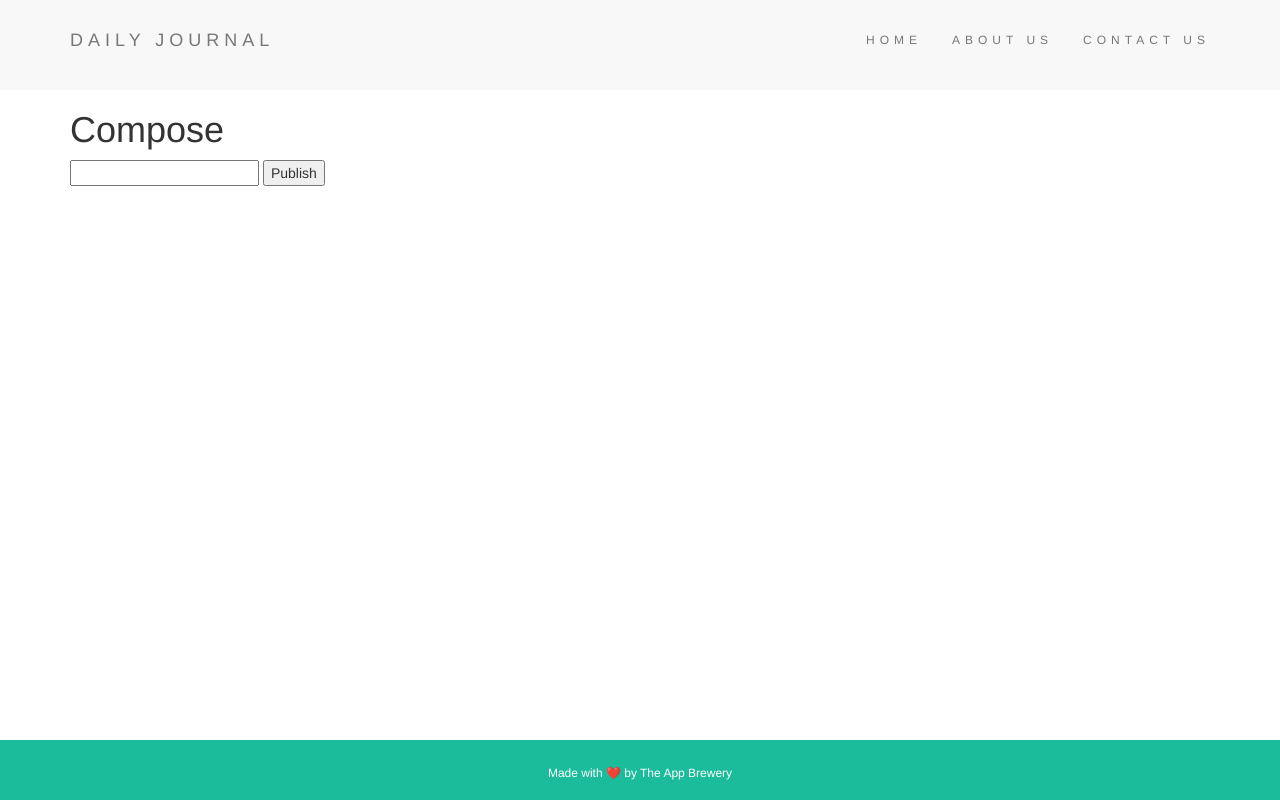
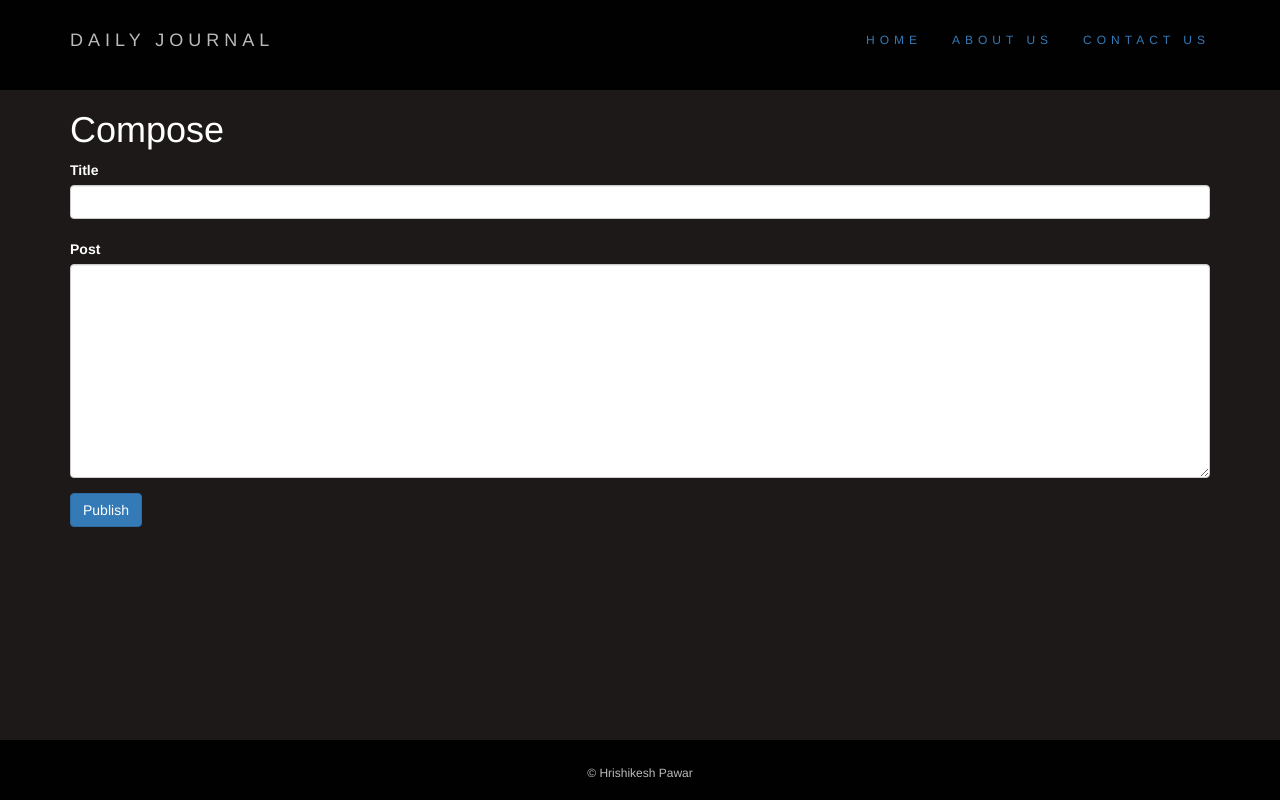
Before and after one commit to pawarhrishi21/blog-webpage, a Node server app: page /compose in a window 1280 px wide. Run offline with Node 20, Linux system fonts and the light colour scheme.

Commit message:
Fully Functional commit-1

```diff
--- a/app.js
+++ b/app.js
@@ -3,12 +3,15 @@
 const express = require("express");
 const bodyParser = require("body-parser");
 const ejs = require("ejs");
+const lodash = require("lodash");
 
-const homeStartingContent = "Lacus vel facilisis volutpat est velit egestas dui id ornare. Semper auctor neque vitae tempus quam. Sit amet cursus sit amet dictum sit amet justo. Viverra tellus in hac habitasse. Imperdiet proin fermentum leo vel orci porta. Donec ultrices tincidunt arcu non sodales neque sodales ut. Mattis molestie a iaculis at erat pellentesque adipiscing. Magnis dis parturient montes nascetur ridiculus mus mauris vitae ultricies. Adipiscing elit ut aliquam purus sit amet luctus venenatis lectus. Ultrices vitae auctor eu augue ut lectus arcu bibendum at. Odio euismod lacinia at quis risus sed vulputate odio ut. Cursus mattis molestie a iaculis at erat pellentesque adipiscing.";
+const homeStartingContent = "Lorem ipsum dolor sit amet, consectetur adipiscing elit. Vestibulum sit amet enim eu diam tristique suscipit. Maecenas convallis erat in lorem vehicula, consequat viverra arcu mattis. Ut tristique arcu vel ante finibus, non euismod est consequat. Curabitur ac euismod erat, non malesuada leo. Pellentesque id quam vel leo scelerisque porta quis dapibus tellus. Curabitur nibh mauris, lobortis vitae augue faucibus, convallis elementum orci. Ut aliquet lorem ut felis dictum finibus. Nam luctus diam et nisi tempus mattis. Aliquam sollicitudin condimentum sem non dictum. Mauris dictum molestie augue at bibendum. Nunc fringilla dolor lorem, nec l";
 const aboutContent = "Hac habitasse platea dictumst vestibulum rhoncus est pellentesque. Dictumst vestibulum rhoncus est pellentesque elit ullamcorper. Non diam phasellus vestibulum lorem sed. Platea dictumst quisque sagittis purus sit. Egestas sed sed risus pretium quam vulputate dignissim suspendisse. Mauris in aliquam sem fringilla. Semper risus in hendrerit gravida rutrum quisque non tellus orci. Amet massa vitae tortor condimentum lacinia quis vel eros. Enim ut tellus elementum sagittis vitae. Mauris ultrices eros in cursus turpis massa tincidunt dui.";
 const contactContent = "Scelerisque eleifend donec pretium vulputate sapien. Rhoncus urna neque viverra justo nec ultrices. Arcu dui vivamus arcu felis bibendum. Consectetur adipiscing elit duis tristique. Risus viverra adipiscing at in tellus integer feugiat. Sapien nec sagittis aliquam malesuada bibendum arcu vitae. Consequat interdum varius sit amet mattis. Iaculis nunc sed augue lacus. Interdum posuere lorem ipsum dolor sit amet consectetur adipiscing elit. Pulvinar elementum integer enim neque. Ultrices gravida dictum fusce ut placerat orci nulla. Mauris in aliquam sem fringilla ut morbi tincidunt. Tortor posuere ac ut consequat semper viverra nam libero.";
 
 const app = express();
+
+let posts = [];
 
 app.set('view engine', 'ejs');
 
@@ -16,7 +19,10 @@ app.use(bodyParser.urlencoded({extended: true}));
 app.use(express.static("public"));
 
 app.get("/", function(req,res){
-  let options = {content: homeStartingContent};
+  let options = {
+    content: homeStartingContent,
+    posts: posts,
+    };
   res.render("home",options);
 })
 
@@ -34,6 +40,27 @@ app.get("/compose",function(req,res){
   res.render("compose");
 })
 
+app.post("/compose",function(req,res){
+  const post = {
+    blogTitle: req.body.blogTitle,
+    blogContent: req.body.blogContent,
+  }
+  posts.push(post);
+  res.redirect("/");
+})
+
+app.get("/posts/:postTitle",function(req,res){
+  posts.forEach(element => {
+    if(lodash.lowerCase(req.params.postTitle) === lodash.lowerCase(element.blogTitle))
+      res.render("post",{
+        blogTitle: element.blogTitle,
+        blogContent: element.blogContent,
+      })
+  });
+
+})
+
+
 app.listen(3000, function() {
   console.log("Server started on port 3000");
-});
+})
--- a/public/css/styles.css
+++ b/public/css/styles.css
@@ -1,3 +1,7 @@
+body{
+    background-color: #1d1919;
+    color: #ffffff;
+}
 .container-fluid {
     padding-top: 70px;
     padding-bottom: 70px;
@@ -12,7 +16,7 @@
     letter-spacing: 5px;
 }
 .navbar-nav  li a:hover {
-    color: #1abc9c !important;
+    color: #0a043c !important;
 }
 
 .footer-padding {
@@ -25,11 +29,23 @@
 	bottom: 0;
 	width: 100%;
 	height: 60px;
-	background-color: #1abc9c;
+	background-color: #010101;
 }
 
 .footer p {
 	margin-top: 25px;
 	font-size: 12px;
-  color: #fff;
+  color: #bbbbbb;
 }
+
+.navbar-custom {
+    background-color: #010101;
+    color: #bbbbbb;
+}
+
+/* #truncated-post{
+    width: 50%;
+    white-space: nowrap;
+    overflow: hidden;
+    text-overflow: ellipsis;
+} */
--- a/views/compose.ejs
+++ b/views/compose.ejs
@@ -1,9 +1,16 @@
 <%- include("partials/header") -%>
     <h1>Compose</h1>
 
-    <form action="" method="post">
-        <input type="text" name="blogContent" id="">
-        <button type="submit">Publish</button>
+    <form action="/compose" method="post">
+        <div class="form-group">
+            <label for="blogTitle">Title</label><br>
+            <input type="text" name="blogTitle" class="form-control" id="blogTitle"><br>
+
+            <label for="blogContent">Post</label><br>
+            <textarea name="blogContent" id="blogContent" rows="10" class="form-control"></textarea>
+        </div>
+        <button type="submit" class="btn btn-primary">Publish</button>
+
     </form>
 
 <%- include("partials/footer") -%>
--- a/views/partials/footer.ejs
+++ b/views/partials/footer.ejs
@@ -2,7 +2,7 @@
 </div>
 <div class="footer-padding"></div>
   <div class="footer">
-    <p>Made with ❤️ by The App Brewery</p>
+    <p>© Hrishikesh Pawar</p>
   </div>
 </div>
 </body>
--- a/views/partials/header.ejs
+++ b/views/partials/header.ejs
@@ -7,7 +7,7 @@
   <meta charset="utf-8">
   <link rel="stylesheet" href="https://maxcdn.bootstrapcdn.com/bootstrap/3.3.7/css/bootstrap.min.css">
   <link rel="stylesheet" href="/css/styles.css">
-  <nav class="navbar navbar-default">
+  <nav class="navbar navbar-dark navbar-custom">
     <div class="container">
       <div class="navbar-header">
         <p class="navbar-brand">DAILY JOURNAL</p>
```
Also changed, not shown: views/home.ejs (+11 -0 lines), views/post.ejs (+7 -0 lines).
